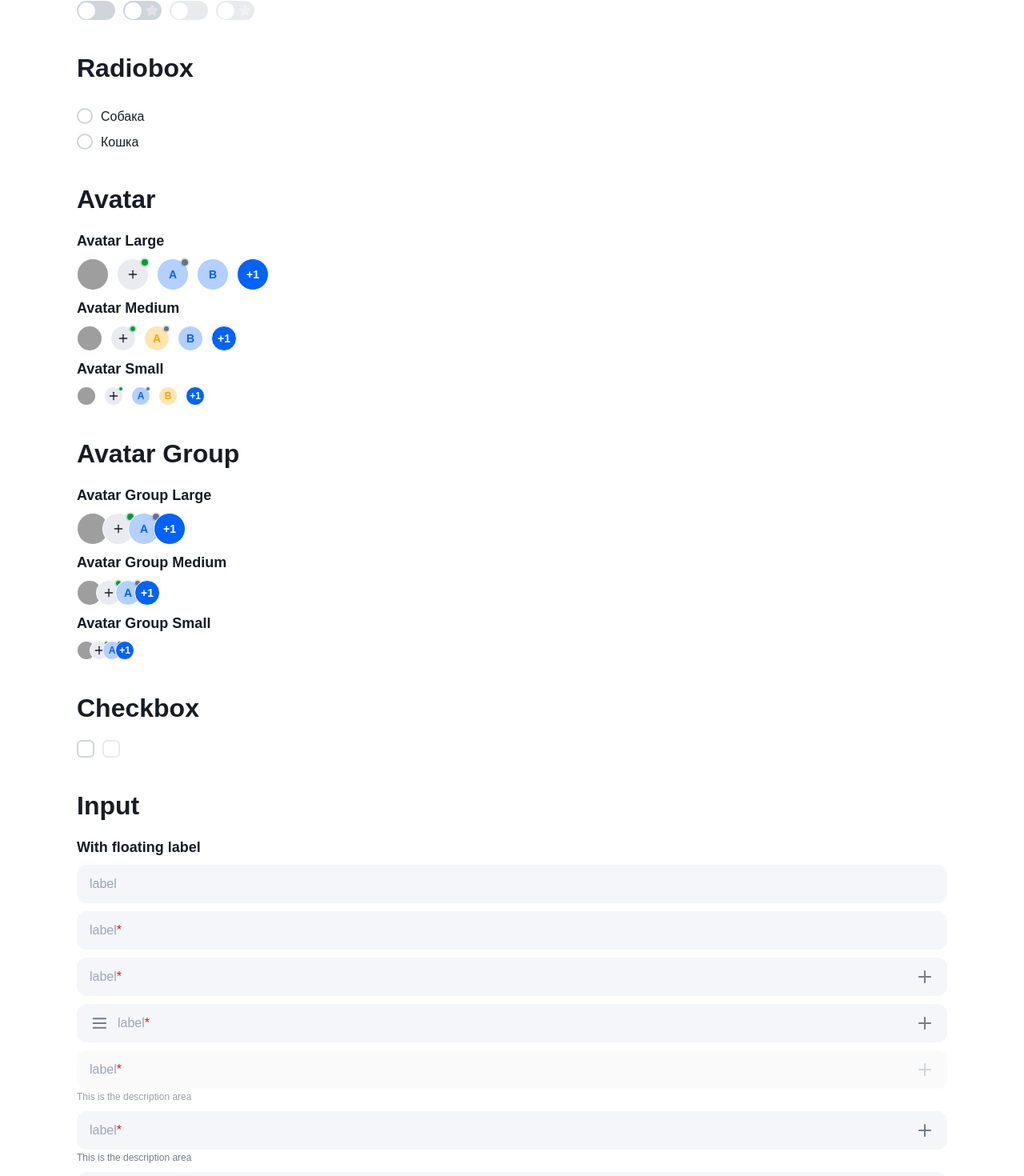
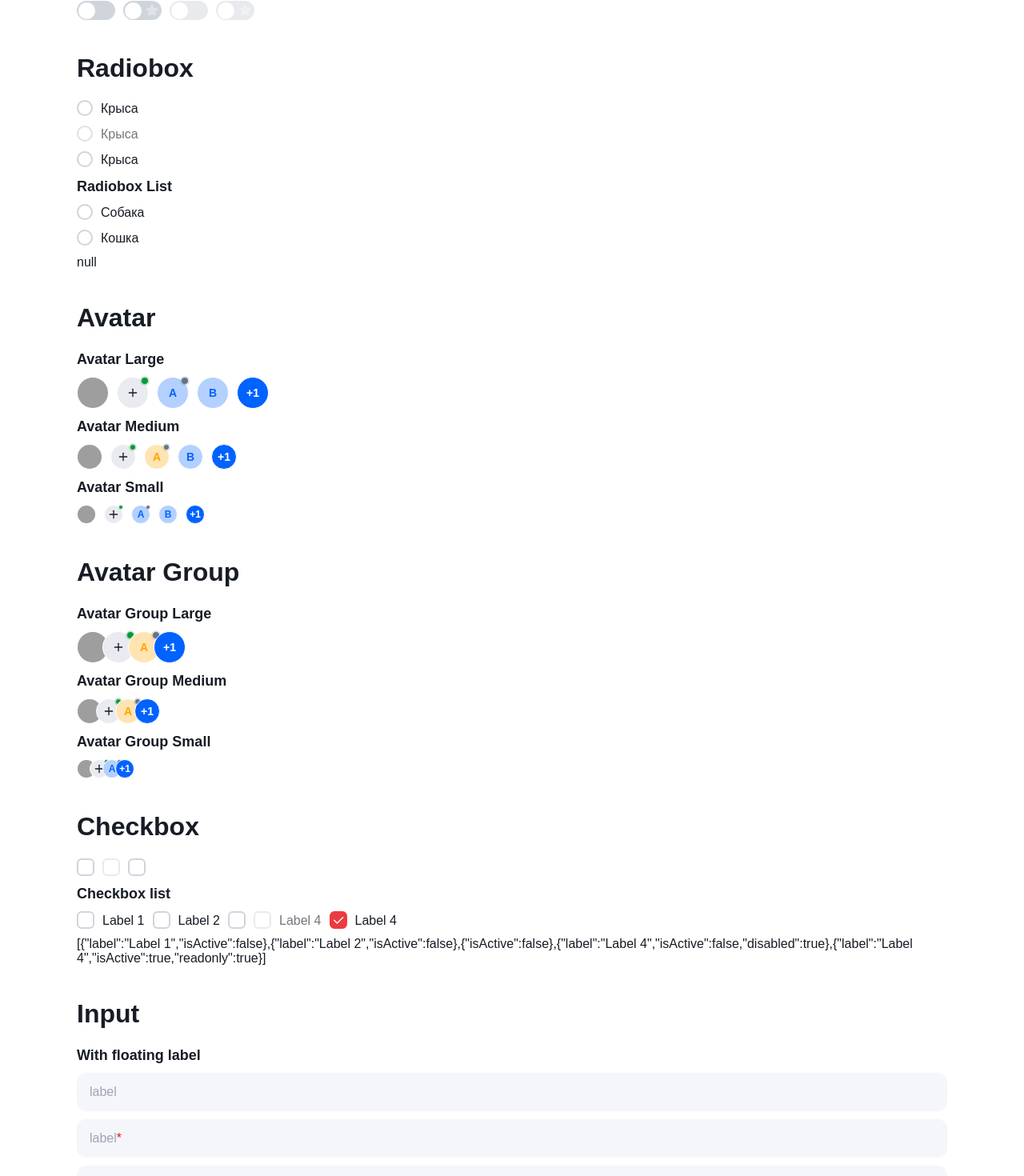
Before and after one commit to DenisKamchatov/TNRisk, a Vue app: page /uikit in a window 1280 px wide. Shown: the part 1015-2485 px from the top of the page at 80% size. Built offline with nearby package versions, Linux system fonts and the light colour scheme; grey boxes are pictures that could not be loaded.

Commit message:
Add readonly types and add radio and checkbox values to the uikit page

```diff
--- a/src/components/uikit/button/tn-button.vue
+++ b/src/components/uikit/button/tn-button.vue
@@ -143,6 +143,8 @@ function onClickButton(e: Event) {
   background: none;
   user-select: none;
 
+  outline: 1px solid transparent;
+  outline-offset: 1px;
   transition: 300ms;
 
   &:disabled,
--- a/src/components/uikit/checkbox/tn-checkbox.vue
+++ b/src/components/uikit/checkbox/tn-checkbox.vue
@@ -8,6 +8,7 @@ const props = withDefaults(
     error?: string;
     warn?: string;
     description?: string;
+    readonly?: boolean;
   }>(),
   {}
 );
@@ -39,6 +40,7 @@ function clickHandler() {
     :class="{
       'tn-checkbox_has-label': !!label,
       'tn-checkbox_disabled': disabled,
+      'tn-checkbox_readonly': readonly,
     }"
   >
     <button
@@ -85,10 +87,6 @@ function clickHandler() {
   align-items: flex-start;
   justify-content: flex-start;
   word-break: break-word;
-}
-
-.tn-checkbox_has-label {
-  width: 100%;
 }
 
 .tn-checkbox__text {
@@ -187,6 +185,10 @@ function clickHandler() {
   background-color: #E9EBF1;
 }
 
+.tn-checkbox_readonly {
+  pointer-events: none;
+}
+
 .tn-checkbox__btn_disabled {
   opacity: 48%;
   pointer-events: none;
--- a/src/components/uikit/radio/tn-radio.vue
+++ b/src/components/uikit/radio/tn-radio.vue
@@ -15,6 +15,7 @@ const props = defineProps({
   },
   uniqueKey: { required: false, type: String },
   disabled: { required: false, type: Boolean },
+  readonly: { required: false, type: Boolean },
   error: { required: false, type: String },
   warn: { required: false, type: String },
 });
@@ -47,6 +48,7 @@ function onChecked() {
     :class="{
       'tn-radio_has-label': !!itemValue?.label,
       'tn-radio_disabled': disabled,
+      'tn-radio_readonly': readonly,
     }"
   >
     <div class="tn-radio__checkbox">
@@ -61,7 +63,7 @@ function onChecked() {
         :disabled="disabled"
         @click="onChecked"
         @mouseup="handleMouseUp"
-      />
+      ></button>
     </div>
 
     <div v-if="itemValue?.label || hasLabelSlot" class="tn-radio__text">
@@ -116,6 +118,10 @@ function onChecked() {
 }
 
 .tn-radio_disabled {
+  pointer-events: none;
+}
+
+.tn-radio_readonly {
   pointer-events: none;
 }
 
--- a/src/components/uikit/radio/typings.ts
+++ b/src/components/uikit/radio/typings.ts
@@ -1,7 +1,7 @@
 export type TNRadioButtonOption =
   | {
       id: string | number;
-      label: string;
+      label?: string;
     }
   | undefined
   | null;
--- a/src/views/uikit/uikit-page.vue
+++ b/src/views/uikit/uikit-page.vue
@@ -1,5 +1,5 @@
 <script setup lang="ts">
-import { ref, reactive } from "vue";
+import { ref, reactive, computed } from "vue";
 import { TNTabsOption } from "@/components/uikit/tabs/typings";
 import { TNChipsOption } from "@/components/uikit/chips/typings";
 import { IAvatarGroupItem } from "@/components/uikit/avatar-group/typings";
@@ -18,7 +18,6 @@ import TnInput from "@/components/uikit/input/tn-input.vue";
 import TnTextarea from "@/components/uikit/textarea/tn-textarea.vue";
 import TnTabs from "@/components/uikit/tabs/tn-tabs.vue";
 import TnChips from "@/components/uikit/chips/tn-chips.vue";
-import TNDialog from "@/components/uikit/dialog/tn-dialog.vue";
 import TnNotification from "@/components/uikit/notification/tn-notification.vue";
 import TnAlert from "@/components/uikit/alert/tn-alert.vue";
 import TnSearch from "@/components/uikit/search/tn-search.vue";
@@ -53,6 +52,39 @@ const searchResult = ref<any[]>([
     id: "4",
   },
 ]);
+
+const checkboxList = ref<{
+  label?: string;
+  isActive?: boolean;
+  disabled?: boolean;
+  readonly?: boolean;
+}[]>([
+  {
+    label: 'Label 1',
+    isActive: false
+  },
+  {
+    label: 'Label 2',
+    isActive: false
+  },
+  {
+    isActive: false
+  },
+  {
+    label: 'Label 4',
+    isActive: false,
+    disabled: true,
+  },
+  {
+    label: 'Label 4',
+    isActive: true,
+    readonly: true,
+  }
+])
+const checkboxListStringify = computed(() => {
+  return JSON.stringify(checkboxList.value)
+})
+
 const animal1 = reactive({
   id: "1",
   label: "Собака",
@@ -61,6 +93,13 @@ const animal2 = reactive({
   id: "2",
   label: "Кошка",
 });
+const animal3 = reactive({
+  id: "3",
+  label: "Крыса",
+});
+const animalAsObjectStringify = computed(() => {
+  return JSON.stringify(animalAsObject.value)
+})
 
 const avatars = reactive<IAvatarGroupItem[]>([
   {
@@ -164,10 +203,6 @@ let navFirstOptions = ref<IHomepageNavFirst[]>([
 
 function setTumblerState(state: boolean) {
   isTumblerActive.value = state;
-}
-
-function setCheckboxState(state: boolean) {
-  isCheckboxActive.value = state;
 }
 
 function collectSearchValue(value: string) {
@@ -415,8 +450,25 @@ function deleteChipItem(itemId: TNChipsOption["id"]) {
     <!-- Radiobox -->
     <div class="uikit-page__block">
       <h2 class="uikit-page__block-title">Radiobox</h2>
+      <TnRadio
+        :item-value="animal3"
+        :summary-value="animalAsObject"
+        @input="animalAsObject = $event"
+      />
+      <TnRadio
+        :item-value="animal3"
+        :summary-value="animalAsObject"
+        @input="animalAsObject = $event"
+        disabled
+      />
 
-      <h5 class="uikit-page__block-subtitle"></h5>
+      <TnRadio
+        :item-value="animal3"
+        :summary-value="animalAsObject"
+        @input="animalAsObject = $event"
+        readonly
+      />
+      <h5 class="uikit-page__block-subtitle">Radiobox List</h5>
       <div class="uikit-page__block-items">
         <TnRadio
           :item-value="animal1"
@@ -428,6 +480,8 @@ function deleteChipItem(itemId: TNChipsOption["id"]) {
           :summary-value="animalAsObject"
           @input="animalAsObject = $event"
         />
+
+        {{ animalAsObjectStringify }}
       </div>
     </div>
 
@@ -523,14 +577,35 @@ function deleteChipItem(itemId: TNChipsOption["id"]) {
       <div class="uikit-page__block-items">
         <TnCheckbox
           :modelValue="isCheckboxActive"
-          @update:modelValue="setCheckboxState"
+          @update:modelValue="(value) => isCheckboxActive = value"
         />
 
         <TnCheckbox
           :modelValue="isCheckboxActive"
-          @update:modelValue="setCheckboxState"
+          @update:modelValue="(value) => isCheckboxActive = value"
           :disabled="true"
         />
+
+        <TnCheckbox
+          :modelValue="isCheckboxActive"
+          @update:modelValue="(value) => isCheckboxActive = value"
+          :readonly="true"
+        />
+      </div>
+
+      <h5 class="uikit-page__block-subtitle">Checkbox list</h5>
+      <div class="uikit-page__block-items">
+
+        <TnCheckbox
+          v-for="checkbox in checkboxList"
+          :modelValue="checkbox.isActive"
+          @update:modelValue="(value: boolean) => checkbox.isActive = value"
+          :disabled="checkbox.disabled"
+          :readonly="checkbox.readonly"
+          :label="checkbox.label"
+        />
+
+        {{ checkboxListStringify }}
       </div>
     </div>
 
```
